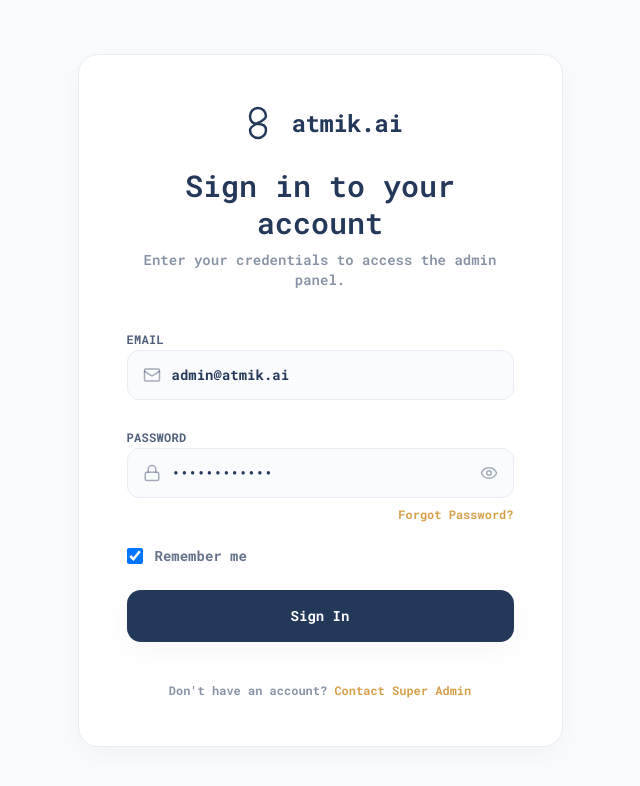
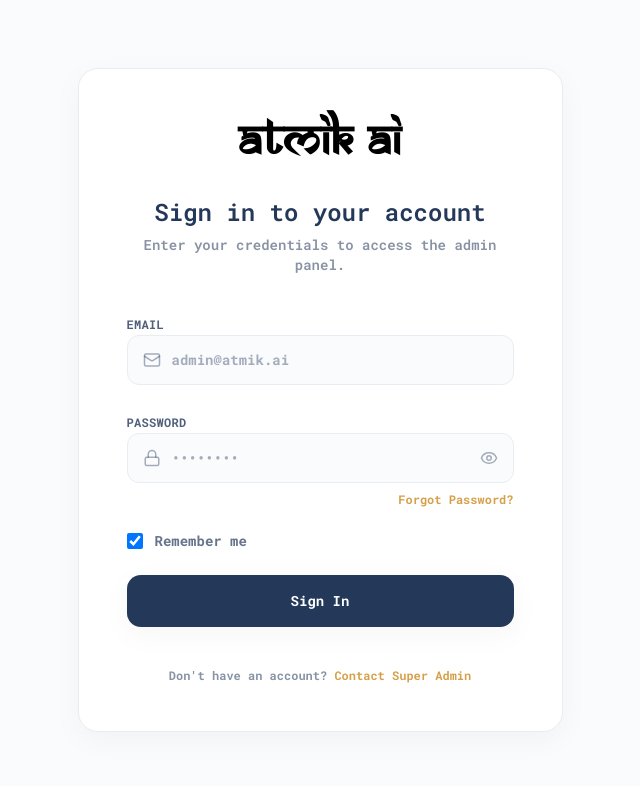
Before and after one commit to CodeXdhruv/Dr.Swatantra-AI, a Next.js app in the folder admin-panel/: page / in a window 1280 px wide. Shown: the top 786 px of the page, without its empty margins (320-960 px from the left). Built offline with nearby package versions, Linux system fonts and the light colour scheme.

Commit message:
Redesign auth entry and main dashboard layout wrapper

```diff
--- a/admin-panel/src/app/dashboard/layout.tsx
+++ b/admin-panel/src/app/dashboard/layout.tsx
@@ -18,7 +18,7 @@ export default function DashboardLayout({
   children: React.ReactNode;
 }) {
   const router = useRouter();
-  const { sidebarCollapsed } = useAdminStore();
+  const { sidebarCollapsed, mobileMenuOpen, setMobileMenuOpen } = useAdminStore();
   const [mounted, setMounted] = useState(false);
   const [isFirebaseAuthenticated, setIsFirebaseAuthenticated] = useState<boolean | null>(null);
 
@@ -79,10 +79,17 @@ export default function DashboardLayout({
       {/* Sidebar - Fixed */}
       <Sidebar />
 
+      {/* Mobile Backdrop */}
+      {mobileMenuOpen && (
+        <div
+          className="fixed inset-0 z-20 bg-primary-navy/20 backdrop-blur-sm lg:hidden"
+          onClick={() => setMobileMenuOpen(false)}
+        />
+      )}
+
       {/* Main Workspace Area */}
       <div
-        className="flex-1 min-h-screen flex flex-col transition-all duration-300"
-        style={{ paddingLeft: sidebarCollapsed ? "90px" : "280px" }}
+        className={`flex-1 min-h-screen flex flex-col transition-all duration-300 ${sidebarCollapsed ? 'lg:pl-[90px]' : 'lg:pl-[260px]'}`}
       >
         {/* Sticky Topbar */}
         <Topbar />
--- a/admin-panel/src/app/page.tsx
+++ b/admin-panel/src/app/page.tsx
@@ -11,8 +11,8 @@ import toast, { Toaster } from "react-hot-toast";
 
 export default function LoginPage() {
   const router = useRouter();
-  const [email, setEmail] = useState("admin@atmik.ai");
-  const [password, setPassword] = useState("••••••••••••");
+  const [email, setEmail] = useState("");
+  const [password, setPassword] = useState("");
   const [showPassword, setShowPassword] = useState(false);
   const [rememberMe, setRememberMe] = useState(true);
   const [loading, setLoading] = useState(false);
@@ -74,17 +74,13 @@ export default function LoginPage() {
       >
         <div className="mb-9 flex flex-col items-center text-center">
           {/* Logo Section */}
-          <div className="flex items-center gap-3.5 mb-6">
-            <svg className="w-10 h-10 text-primary-navy" viewBox="0 0 40 40" fill="none" xmlns="http://www.w3.org/2000/svg">
-              <path d="M20 5C24.5 5 28 8.5 28 13C28 19 12 21 12 27C12 31.5 15.5 35 20 35C24.5 35 28 31.5 28 27C28 23 25 21 20 21C15 21 12 19 12 13C12 8.5 15.5 5 20 5Z" stroke="currentColor" strokeWidth="2.5" strokeLinecap="round" strokeLinejoin="round"/>
-              <circle cx="20" cy="20" r="1.5" fill="currentColor"/>
-            </svg>
-            <h1 className="font-heading text-2xl font-bold tracking-tight text-primary-navy leading-none">
-              atmik.ai
+          <div className="flex items-center justify-center mb-8">
+            <h1 className="font-logo text-5xl text-black tracking-wide" style={{ fontFamily: 'Samarkan, serif' }}>
+              Atmik AI
             </h1>
           </div>
 
-          <h3 className="font-heading text-3xl font-extrabold text-primary-navy leading-tight">
+          <h3 className="font-heading text-2xl font-extrabold text-primary-navy leading-tight">
             Sign in to your account
           </h3>
           <p className="font-ui text-sm text-primary-navy/55 mt-2 font-medium">
```
